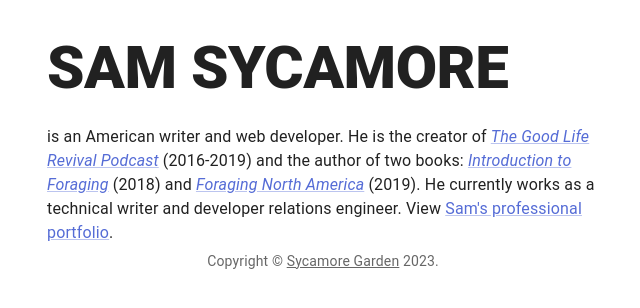
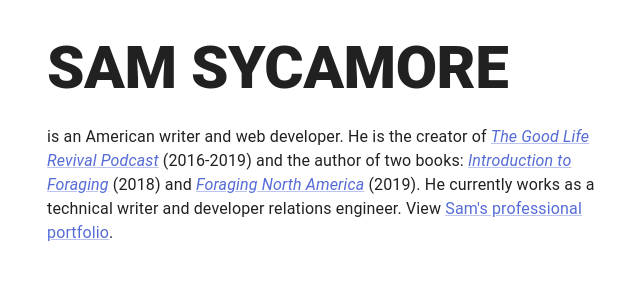
Before and after one commit to samuelsycamore/material-vite-garden, a React (Vite) app: page / in a window 1280 px wide. Shown: the top 308 px of the page, without its empty margins (317-957 px from the left). Built offline with nearby package versions, Linux system fonts and the light colour scheme.

Commit message:
remove copyright

```diff
--- a/src/App.jsx
+++ b/src/App.jsx
@@ -3,7 +3,6 @@
 import Typography from '@mui/material/Typography';
 import Box from '@mui/material/Box';
 import Link from '@mui/material/Link';
-import Copyright from './Copyright';
 
 export default function App() {
   return (
@@ -16,8 +15,6 @@
           is an American writer and web developer. He is the creator of <Link href="https://www.thegoodliferevival.com/"><em>The Good Life Revival Podcast</em></Link> (2016-2019) and the author of two books: <Link href="https://shop.sycamore.garden/l/introduction-to-foraging"><em>Introduction to Foraging</em></Link> (2018) and <Link href="https://www.thegoodliferevival.com/shop/fna"><em>Foraging North America</em></Link> (2019).
           He currently works as a technical writer and developer relations engineer. View <Link href="https://work.sycamore.garden/">Sam's professional portfolio</Link>.
         </Typography>
-
-        <Copyright />
       </Box>
     </Container>
   );
```
